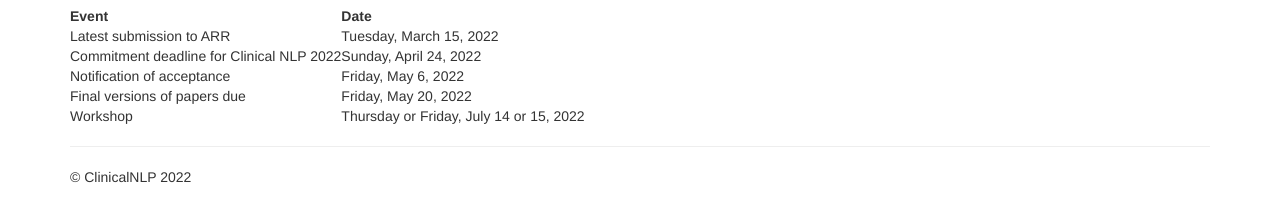
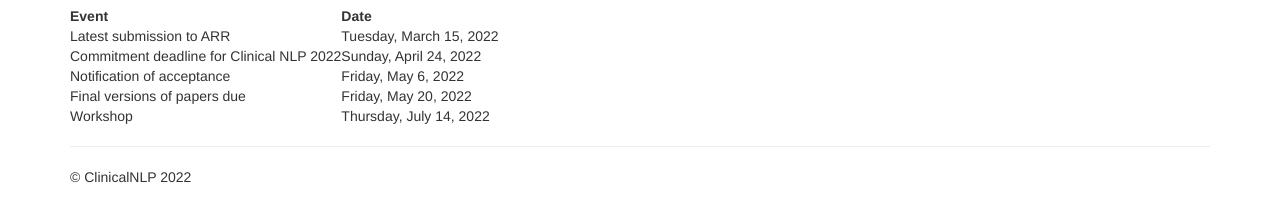
Before and after one commit to clinical-nlp/clinical-nlp.github.io, a Jekyll site: the page built from 2022/submission.md, in a window 1280 px wide and 942 px high. Shown: the part 725-939 px from the top of the window. Built offline with Jekyll 4.4.1, drawn with Linux system fonts in a browser that asks for light colours; nearby versions of some CDN libraries; comment, search, counter and statistics services are not loaded.

Commit message:
Update submission.md

```diff
--- a/2022/submission.md
+++ b/2022/submission.md
@@ -26,10 +26,10 @@
 
 ### Important Dates
 
-| Event                                     | Date                                    |
-| ----------------------------------------- | --------------------------------------- |
-| Latest submission to ARR                  | Tuesday, March 15, 2022                 |
-| Commitment deadline for Clinical NLP 2022 | Sunday, April 24, 2022                  |
-| Notification of acceptance                | Friday, May 6, 2022                     |
-| Final versions of papers due              | Friday, May 20, 2022                    |
-| Workshop                                  | Thursday or Friday, July 14 or 15, 2022 |
+| Event                                     | Date                    |
+| ----------------------------------------- | ----------------------- |
+| Latest submission to ARR                  | Tuesday, March 15, 2022 |
+| Commitment deadline for Clinical NLP 2022 | Sunday, April 24, 2022  |
+| Notification of acceptance                | Friday, May 6, 2022     |
+| Final versions of papers due              | Friday, May 20, 2022    |
+| Workshop                                  | Thursday, July 14, 2022 |
```
